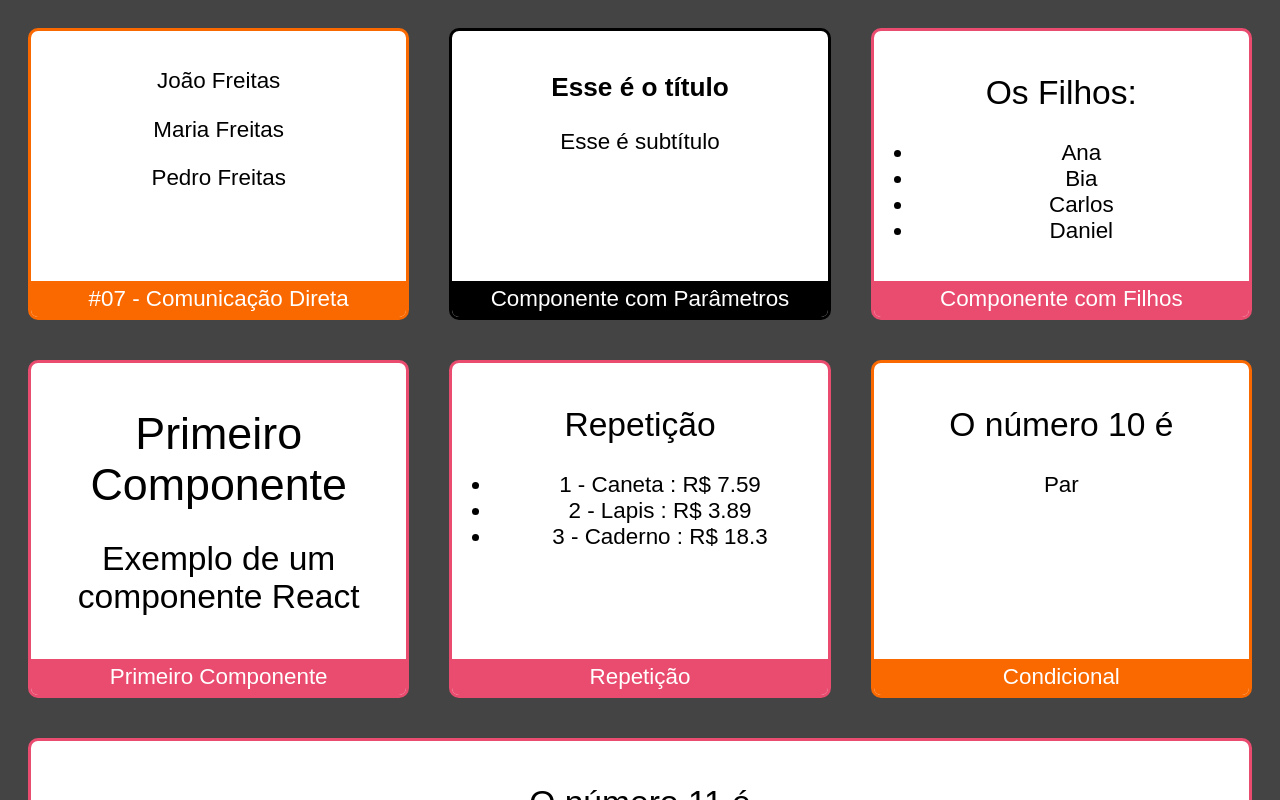
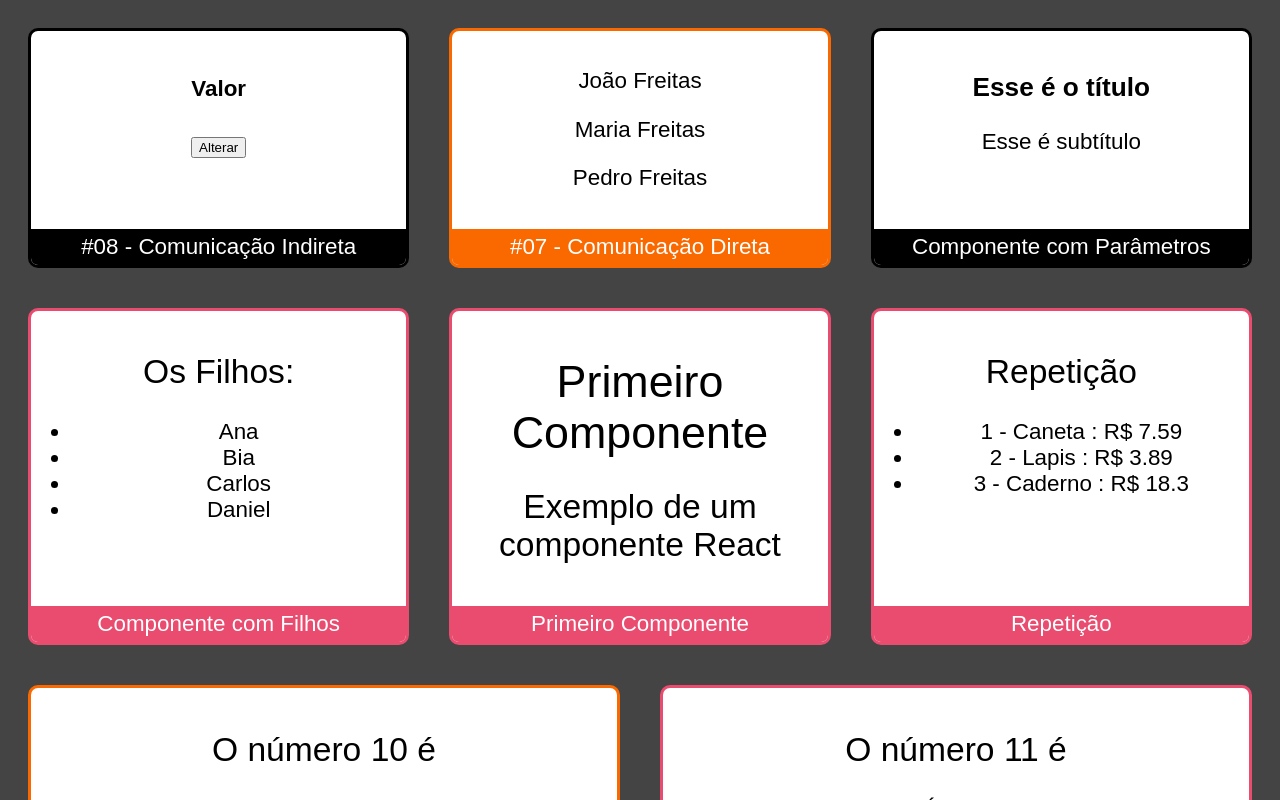
Before and after one commit to caiofov/Reactjs-Masterclass, a React (Create React App) app in the folder react-tutorial/: page / in a window 1280 px wide. Shown: the top 800 px of the page. Built offline with nearby package versions, Linux system fonts and the light colour scheme.

Commit message:
indirect communication

```diff
--- a/react-tutorial/src/App.jsx
+++ b/react-tutorial/src/App.jsx
@@ -9,11 +9,16 @@ import Repeticao from './components/basicos/Repeticao'
 import Condicional from './components/basicos/Condicional'
 import CondicionalComIf from './components/basicos/CondicionalComIf'
 import Pai from './components/comunicacao/direta/Pai'
+import Super from './components/comunicacao/indireta/Super'
 
 //importando a folha de estilo
 import './App.css'
 export default (props) => (
 <div className='App'>
+    <Card titulo="#08 - Comunicação Indireta">
+        <Super></Super>
+    </Card>
+
     <Card titulo="#07 - Comunicação Direta" color="#FA6900">
         <Pai sobrenome="Freitas"></Pai>
     </Card>
--- /dev/null
+++ b/react-tutorial/src/components/comunicacao/indireta/Sub.jsx
@@ -0,0 +1,14 @@
+
+import React from "react";
+
+export default (props) => {
+    return (
+    <div>
+        <button onClick={() => {
+            props.onClicar(Math.random()) //passando informação para o componente
+            }}>Alterar</button>
+            {/* A arrow function é importante porque, sem ela, a função onClicar seria executada. Nesse caso, ela está sendo passada como um parâmetro e não sendo executada */}
+        {/* Quando o botão for clicado, irá chamar a função do componente pai */}
+    </div>
+    )
+}
--- /dev/null
+++ b/react-tutorial/src/components/comunicacao/indireta/Super.jsx
@@ -0,0 +1,17 @@
+import React from "react";
+import Sub from "./Sub";
+
+
+//tipo de comunicação indireta -> filho passa informaçao pro pai mesmo sem ter uma referência dele
+export default props =>{
+    function quandoClicar(valorGerado){
+        alert(valorGerado)
+    }
+
+    return(
+    <div>
+        <h4>Valor</h4>
+        <Sub onClicar={quandoClicar}>Pedro</Sub>
+    </div>
+    )
+}
```
